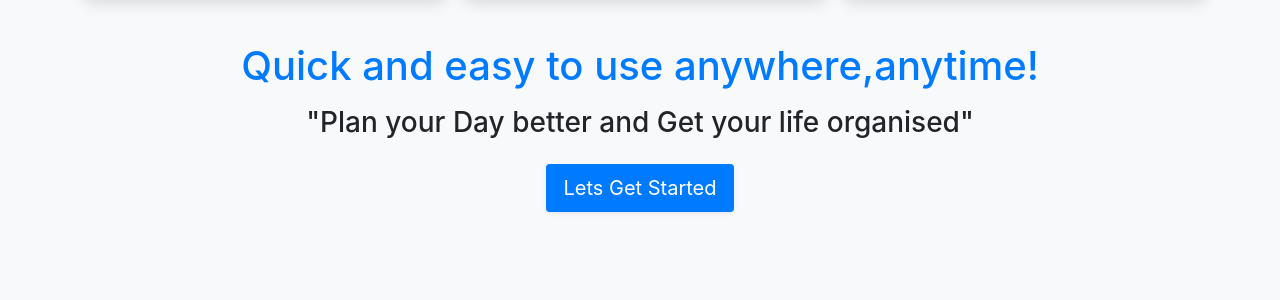
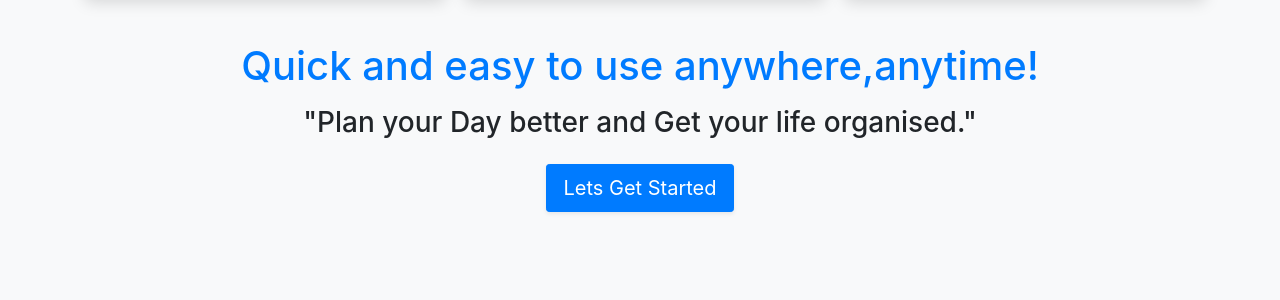
Before and after one commit to sunny543/taskmate, a Django app: page / in a window 1280 px wide. Shown: the part 369-669 px from the top of the page. Run offline with Django 3.2, Linux system fonts and the light colour scheme; some libraries are stand-ins or nearby versions.

Commit message:
Updated Index file

```diff
--- a/todolist_app/templates/index.html
+++ b/todolist_app/templates/index.html
@@ -21,7 +21,7 @@
         <div class="row mt-5">
             <div class="col-md-10 offset-md-1">
                 <center><p class="h1 text-primary">Quick and easy to use anywhere,anytime!</p></center>
-                <center><p class="h3 mt-3">"Plan your Day better and Get your life organised"</p></center>
+                <center><p class="h3 mt-3">"Plan your Day better and Get your life organised."</p></center>
                 <center><a href="{% url 'todolist' %}"><button type="button" class="btn btn-primary btn-lg mt-3 rounded-sm shadow-sm">Lets Get Started</button></a></center>
             </div>
         </div>
```
